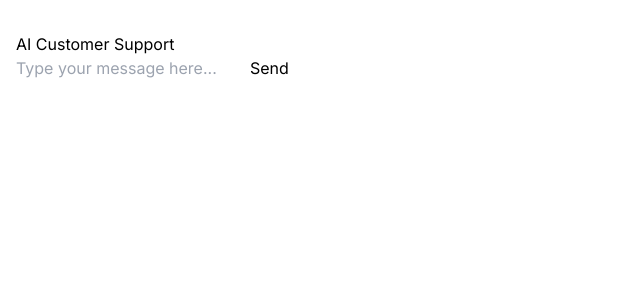
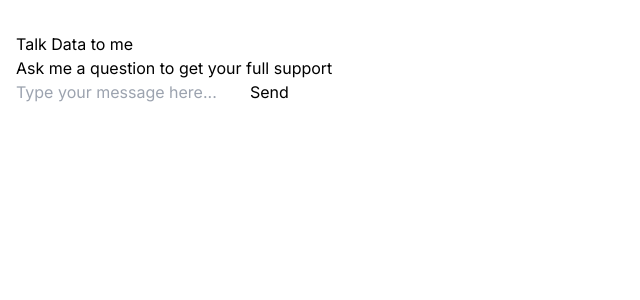
Before and after one commit to TracyK10/bot-assist-ai, a Next.js app: page /chat in a window 1280 px wide. Shown: the top 300 px of the page, without its empty margins (0-640 px from the left). Built offline with nearby package versions, Linux system fonts and the light colour scheme.

Commit message:
Implement basic message handling in ChatInterface component

```diff
--- a/app/chat/page.js
+++ b/app/chat/page.js
@@ -28,7 +28,10 @@ export default function ChatInterface() {
   return (
     <div className={styles.chatContainer}>
       <div className={styles.chatHeader}>
-        <h1>AI Customer Support</h1>
+        <h1>Talk Data to me</h1>
+      </div>
+      <div className={styles.chatSubHeader}>
+        <p>Ask me a question to get your full support</p>
       </div>
       <div className={styles.chatMessages}>
         {messages.map((message, index) => (
@@ -37,7 +40,7 @@ export default function ChatInterface() {
           </div>
         ))}
       </div>
-      <form onSubmit={handleSendMessage} classname={styles.chatInputArea}>
+      <form onSubmit={handleSendMessage} className={styles.chatInputArea}>
         <input
           type="text"
           value={inputMessage}
```
